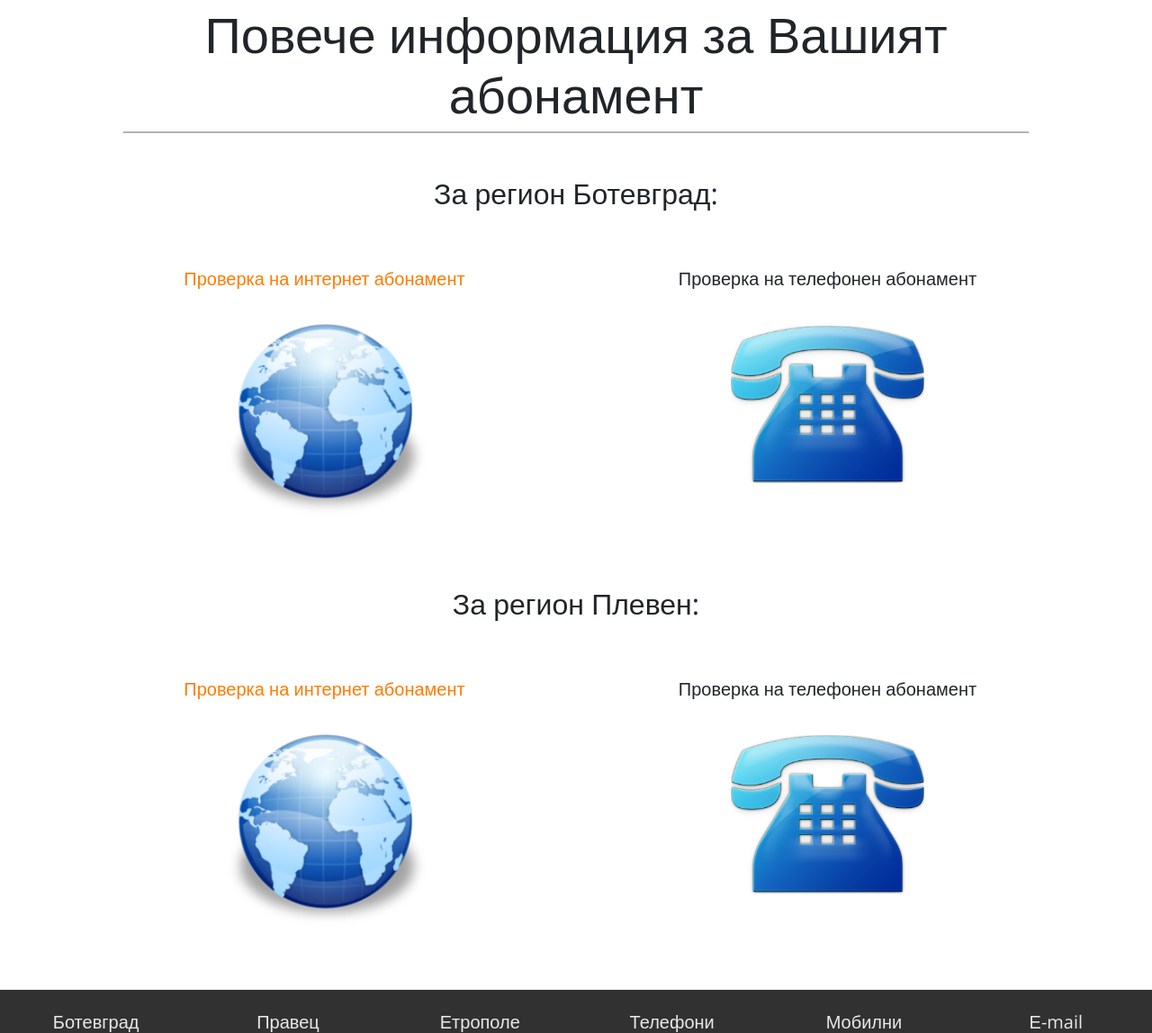
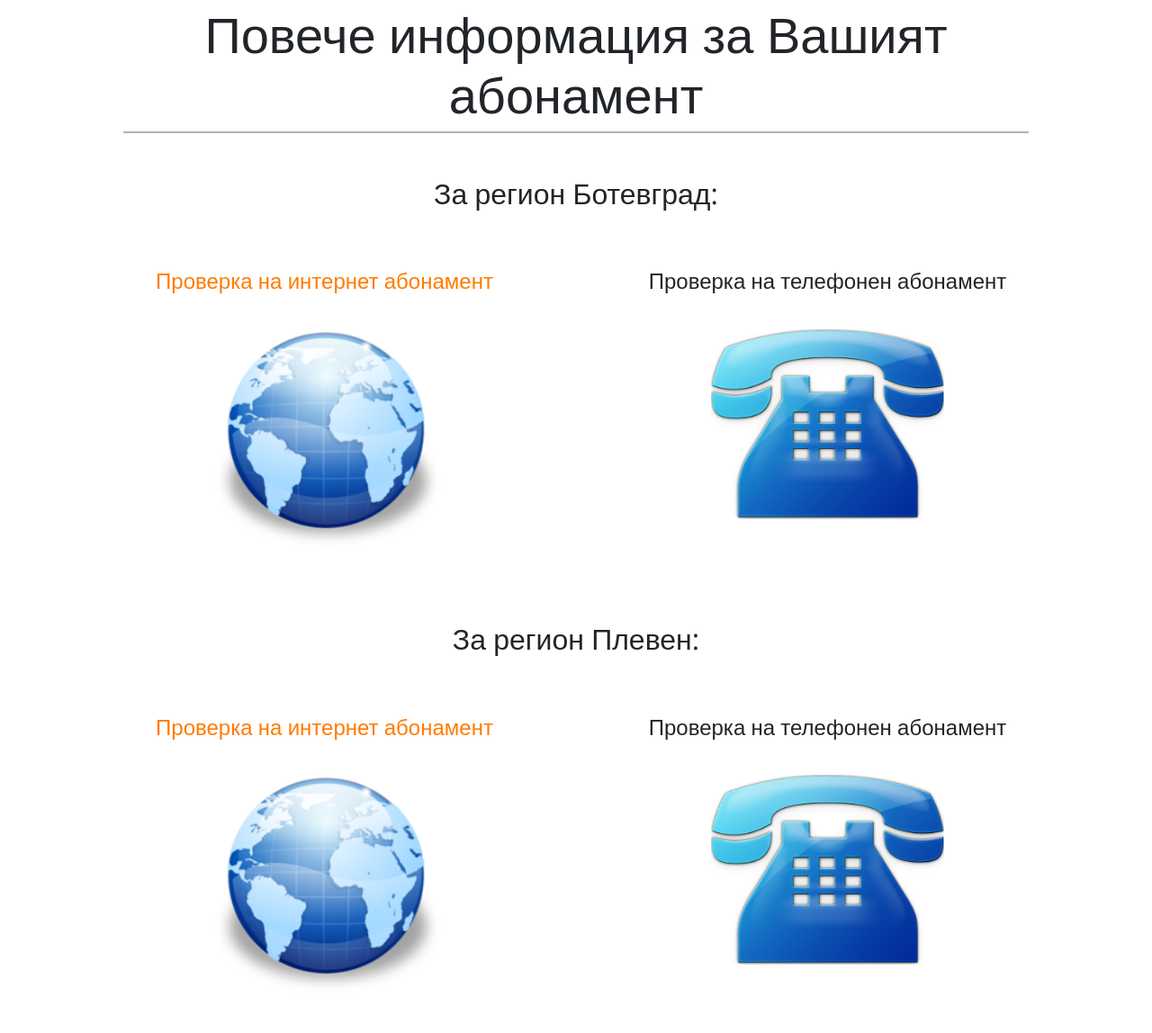
Before and after one commit to shllshckd/atlantis-net-website, a Flask app: page /subscription_check in a window 1280 px wide. Shown: the part 132-1280 px from the top of the page at 90% size. Run offline with Flask 2, Linux system fonts and the light colour scheme; some libraries are stand-ins or nearby versions.

Commit message:
Update subscription_check.html
changed h5 to h4 in subscription check

```diff
--- a/templates/subscription_check.html
+++ b/templates/subscription_check.html
@@ -19,16 +19,16 @@
 		</div>
 		<div class="col-6 d-flex justify-content-center">
 			<div class="career">
-				<h5 style="color:rgb(255, 123, 0);">
-				Проверка на интернет абонамент</h5>
+				<h4 style="color:rgb(255, 123, 0);">
+				Проверка на интернет абонамент</h4>
 				<a class="sub-check-a-tag" href="https://support.atlantisnet.bg/">
 				<img class="sub-check" style="width:85%;" src="{{ url_for('static', filename='img/world-icon.png') }}"></a>
 			</div>
 		</div>
 		<div class="col-6 d-flex justify-content-center">
 			<div class="career">
-				<h5>
-				Проверка на телефонен абонамент</h5>
+				<h4>
+				Проверка на телефонен абонамент</h4>
 				<br>
 				<a class="sub-check-a-tag" href="https://my.atlantisnet.bg/">
 				<img class="sub-check" style="width:65%;" src="{{ url_for('static', filename='img/phone_PNG49046.png') }}"></a>
@@ -44,16 +44,16 @@
 		</div>
 		<div class="col-6 d-flex justify-content-center">
 			<div class="career">
-				<h5 style="color:rgb(255, 123, 0);">
-				Проверка на интернет абонамент</h5>
+				<h4 style="color:rgb(255, 123, 0);">
+				Проверка на интернет абонамент</h4>
 				<a class="sub-check-a-tag" href="https://spravki.atlantisnet.bg/">
 				<img class="sub-check" style="width:85%;" src="{{ url_for('static', filename='img/world-icon.png') }}"></a>
 			</div>
 		</div>
 		<div class="col-6 d-flex justify-content-center">
 			<div class="career">
-				<h5>
-				Проверка на телефонен абонамент</h5>
+				<h4>
+				Проверка на телефонен абонамент</h4>
 				<br>
 				<a class="sub-check-a-tag" href="https://my.atlantisnet.bg/">
 				<img class="sub-check" style="width:65%;" src="{{ url_for('static', filename='img/phone_PNG49046.png') }}"></a>
```
